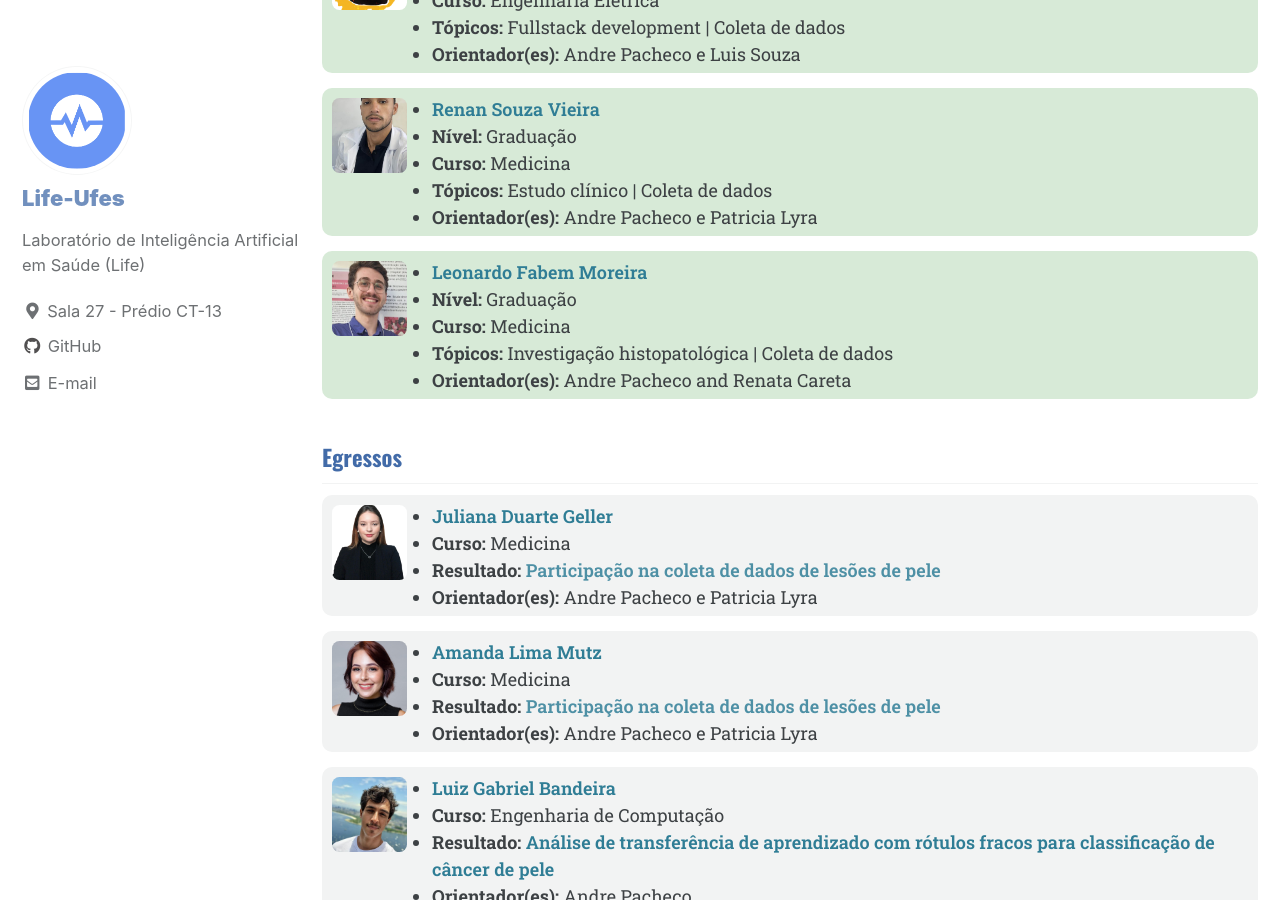
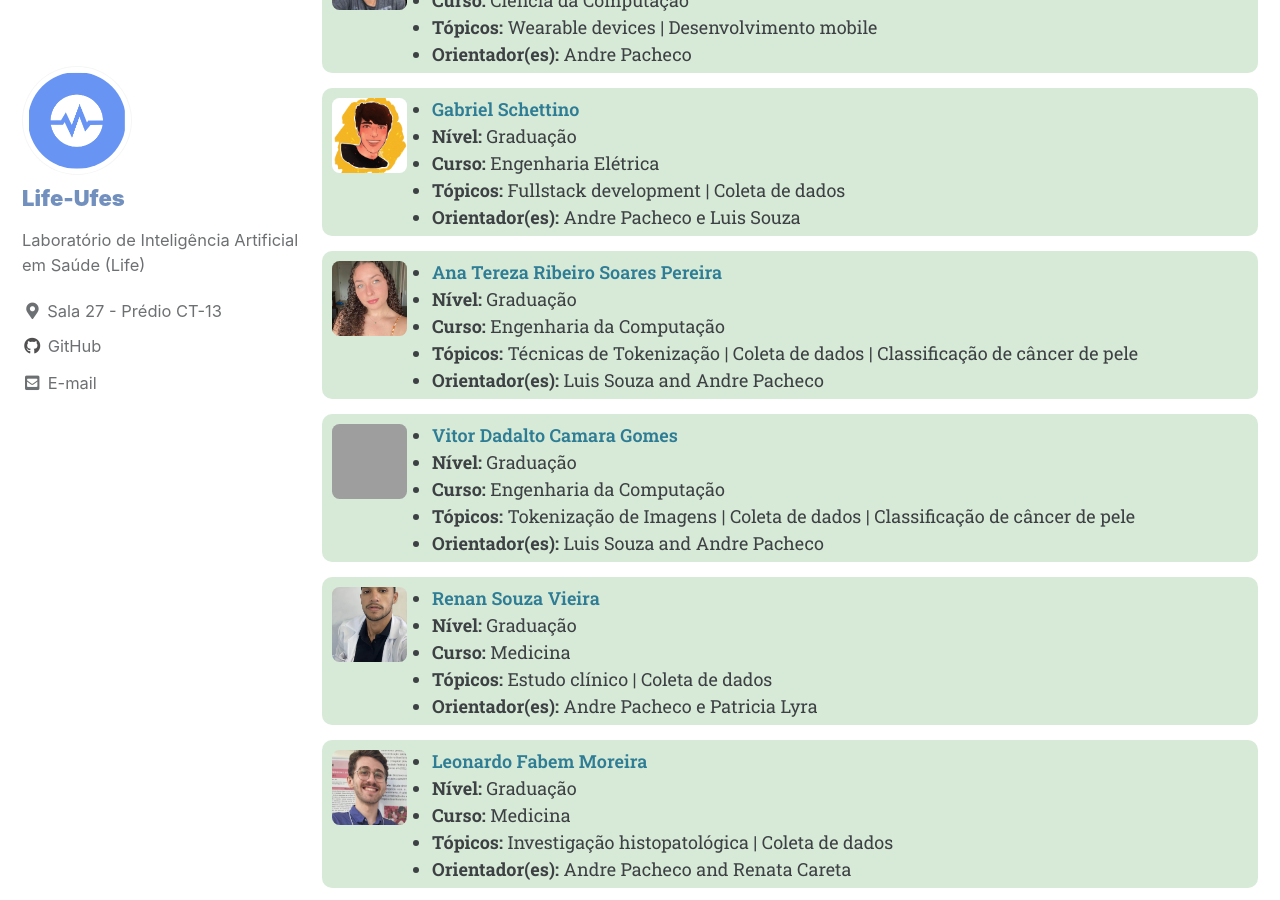
Before and after one commit to life-ufes/site, a Jekyll site: the page built from _pages/equipe.md, in a window 1280 px wide and 900 px high, scrolled down 3279 px. Built offline with Jekyll 4.4.1, drawn with Linux system fonts in a browser that asks for light colours; cached includes are drawn as plain includes; some of the changed text lies outside the part shown; grey boxes are pictures that could not be loaded.

Commit message:
Adicionados novos ingressantes do LIFE: Ana, Vitor e Wyctor.

```diff
--- a/_data/members.yml
+++ b/_data/members.yml
@@ -74,6 +74,14 @@ students:
     level: "Pós-Graduação"
     supervisors: "Andre Pacheco"
 
+  - name: "Wyctor Fogos da Rocha"
+    photo: "wyctor.gif"
+    site: "http://lattes.cnpq.br/4007121503172740"
+    topics: "Multimodal Learning | Medical Datasets"
+    course: "Mestrado em Informática"
+    level: "Pós-Graduação"
+    supervisors: "Luis Souza and Andre Pacheco"
+
   - name: "Afonso Salvador"
     photo: "afonso_salvador.jpeg"
     site: "https://www.linkedin.com/in/afonso-salvador-67869b23a/"
@@ -129,6 +137,22 @@ students:
     supervisors: "Andre Pacheco e Luis Souza"
     level: "Graduação"
 
+  - name: "Ana Tereza Ribeiro Soares Pereira"
+    photo: "ana.gif"
+    site: "http://lattes.cnpq.br/1321196400131172"
+    topics: "Técnicas de Tokenização | Coleta de dados | Classificação de câncer de pele"
+    course: "Engenharia da Computação"
+    supervisors: "Luis Souza and Andre Pacheco"
+    level: "Graduação"
+
+  - name: "Vitor Dadalto Camara Gomes"
+    photo: "vitor.gif"
+    site: "http://lattes.cnpq.br/3348025673979765"
+    topics: "Tokenização de Imagens | Coleta de dados | Classificação de câncer de pele"
+    course: "Engenharia da Computação"
+    supervisors: "Luis Souza and Andre Pacheco"
+    level: "Graduação"
+
   - name: "Renan Souza Vieira"
     photo: "renan.gif"
     site: "http://lattes.cnpq.br/3113715246348154"
@@ -144,6 +168,7 @@ students:
     course: "Medicina"
     supervisors: "Andre Pacheco and Renata Careta"
     level: "Graduação"
+
 
 alumni:
   - name: "Juliana Duarte Geller"
```
Also changed, not shown: assets/imgs/equipe/alunos/ana.gif (added), 2 other files.
